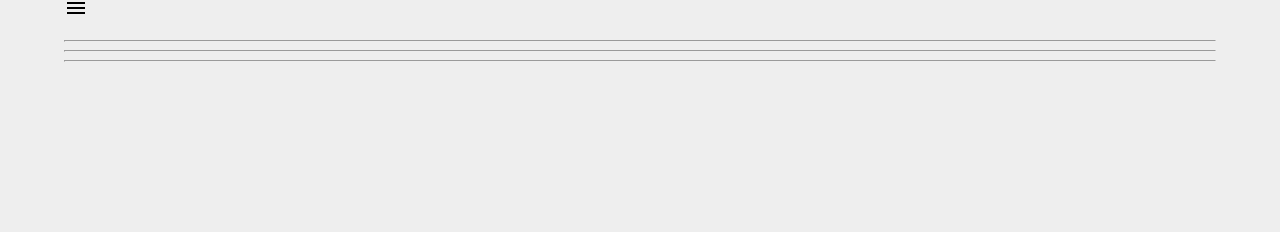
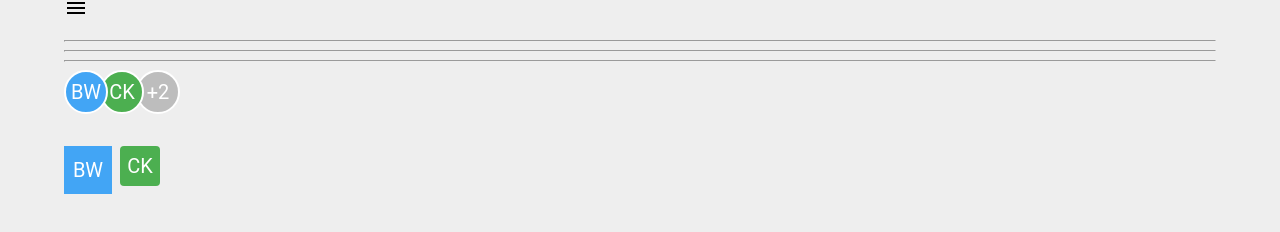
Before and after one commit to Winniequan/Learn-MUI-with-TypeScript, a React (Create React App) app: page / in a window 1280 px wide. Shown: the part 5140-5372 px from the top of the page. Before the commit the page ends 5274 px from the top, so only its background shows below. Built offline with nearby package versions, Linux system fonts and the light colour scheme.

Commit message:
add Avatar

```diff
--- a/src/App.tsx
+++ b/src/App.tsx
@@ -20,6 +20,7 @@
 import { MuiDrawer } from './components/MuiDrawer';
 import { MuiSpeedDial } from './components/MuiSpeedDial';
 import { MuiBottomNavigation } from './components/MuiBottomNavigation';
+import { MuiAvatar } from './components/MuiAvatar';
 
 function App() {
   return (
@@ -65,6 +66,7 @@
       <hr />
       <MuiBottomNavigation/>
       <hr />
+      <MuiAvatar/>
     </div>
   );
 }
--- /dev/null
+++ b/src/components/MuiAvatar.tsx
@@ -0,0 +1,28 @@
+import React from "react";
+import { Stack, Avatar, AvatarGroup } from "@mui/material";
+
+export const MuiAvatar = () => {
+  return (
+    <Stack spacing={4}>
+      <Stack direction="row" spacing={1}>
+        <AvatarGroup max={3}>
+          <Avatar sx={{ bgcolor: "primary.light" }}>BW</Avatar>
+          <Avatar sx={{ bgcolor: "success.light" }}>CK</Avatar>
+          <Avatar
+            src="https://randomuser.me/api/portraits/women/79.jpg "
+            alt="Jane Doe"
+          />
+          <Avatar
+            src="https://randomuser.me/api/portraits/men/51.jpg "
+            alt="John Doe"
+          />
+        </AvatarGroup>
+      </Stack>
+
+      <Stack direction="row" spacing={1}>
+        <Avatar variant="square" sx={{ bgcolor: "primary.light", width: 48, height: 48}}>BW</Avatar>
+        <Avatar variant="rounded" sx={{ bgcolor: "success.light" }}>CK</Avatar>
+      </Stack>
+    </Stack>
+  );
+};
```
